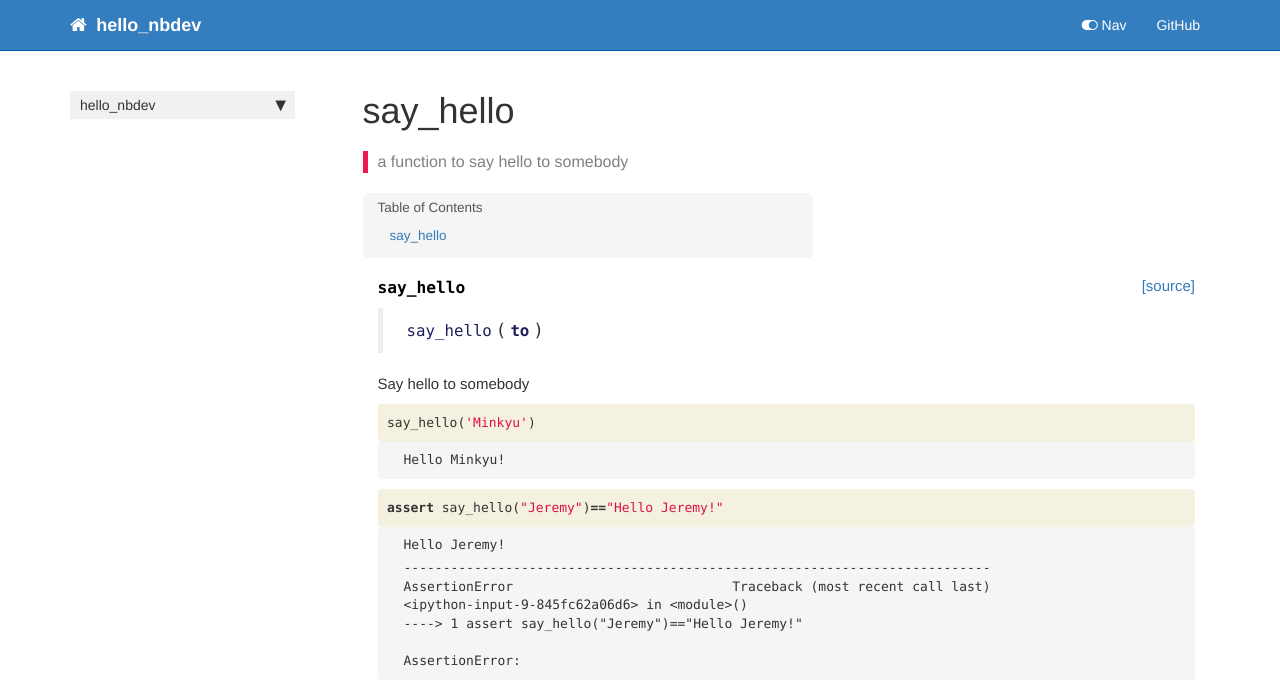
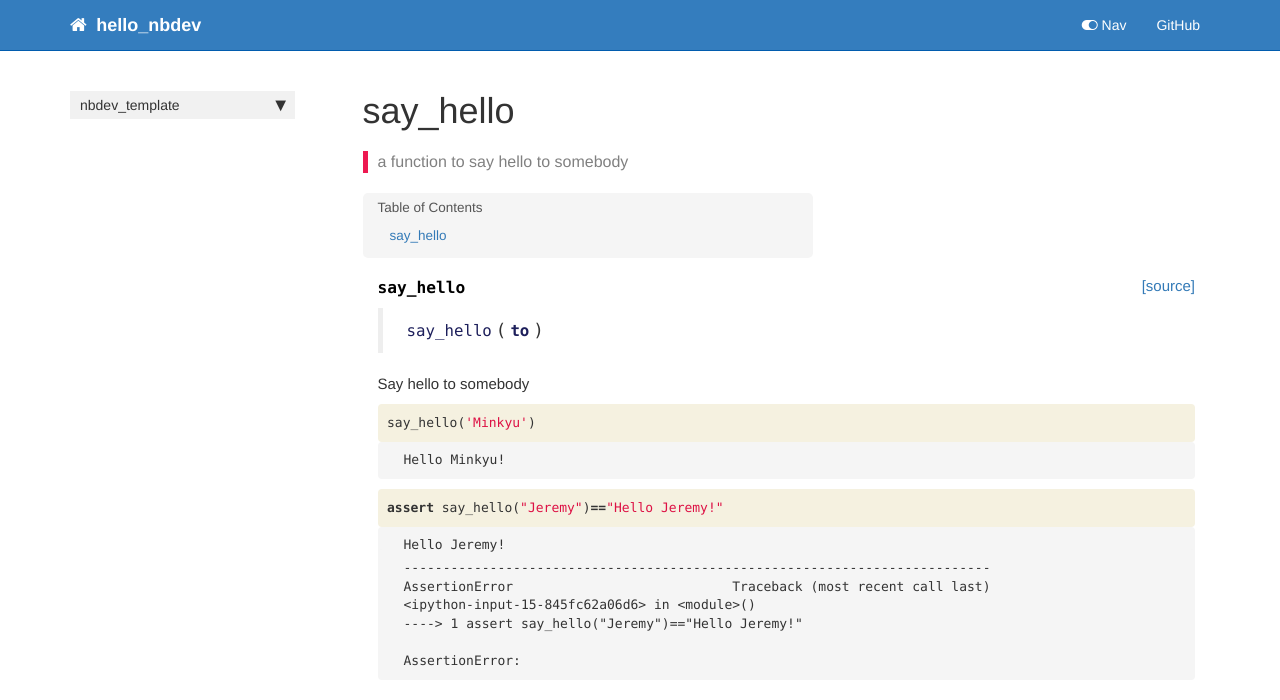
Before and after one commit to heartonbit/nbdev_template, a Jekyll site: the page built from docs/core.html, in a window 1280 px wide. Shown: the top 700 px of the page. Built offline with Jekyll 4.4.1, drawn with Linux system fonts in a browser that asks for light colours; nearby versions of some CDN libraries; comment, search, counter and statistics services are not loaded.

Commit message:
Update some

```diff
--- a/docs/_config.yml
+++ b/docs/_config.yml
@@ -61,4 +61,4 @@ sidebars:
 permalink: pretty
 
 theme: jekyll-theme-cayman
-baseurl: /hello_nbdev/
+baseurl: /nbdev_template/
--- a/docs/_data/sidebars/home_sidebar.yml
+++ b/docs/_data/sidebars/home_sidebar.yml
@@ -13,6 +13,6 @@ entries:
       title: say_hello
       url: /core
     output: web
-    title: hello_nbdev
+    title: nbdev_template
   output: web
   title: Sidebar
--- a/docs/core.html
+++ b/docs/core.html
@@ -102,7 +102,7 @@ summary: "a function to say hello to somebody"
 <pre>
 <span class="ansi-red-fg">---------------------------------------------------------------------------</span>
 <span class="ansi-red-fg">AssertionError</span>                            Traceback (most recent call last)
-<span class="ansi-green-fg">&lt;ipython-input-9-845fc62a06d6&gt;</span> in <span class="ansi-cyan-fg">&lt;module&gt;</span><span class="ansi-blue-fg">()</span>
+<span class="ansi-green-fg">&lt;ipython-input-15-845fc62a06d6&gt;</span> in <span class="ansi-cyan-fg">&lt;module&gt;</span><span class="ansi-blue-fg">()</span>
 <span class="ansi-green-fg">----&gt; 1</span><span class="ansi-red-fg"> </span><span class="ansi-green-fg">assert</span> say_hello<span class="ansi-blue-fg">(</span><span class="ansi-blue-fg">&#34;Jeremy&#34;</span><span class="ansi-blue-fg">)</span><span class="ansi-blue-fg">==</span><span class="ansi-blue-fg">&#34;Hello Jeremy!&#34;</span>
 
 <span class="ansi-red-fg">AssertionError</span>: </pre>
--- a/docs/sidebar.json
+++ b/docs/sidebar.json
@@ -1,5 +1,5 @@
 {
-  "hello_nbdev": {
+  "nbdev_template": {
     "Overview": "/",
     "say_hello": "/core"
   }
--- /dev/null
+++ b/nbdev_template/__init__.py
@@ -0,0 +1 @@
+__version__ = "0.0.1"
```
Also changed, not shown: nbdev_template/_nbdev.py (added, +13 -0 lines), nbdev_template/core.py (added, +8 -0 lines), README.md, 1 other file.
